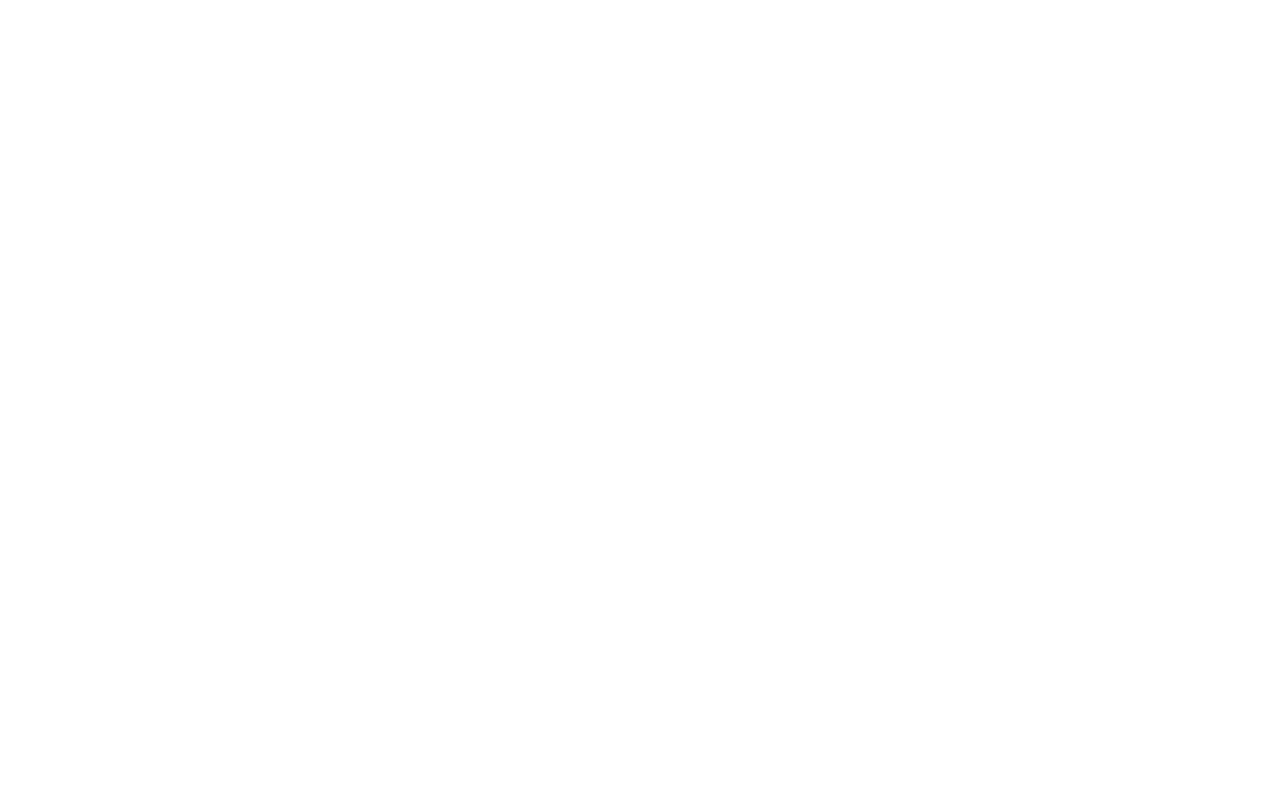
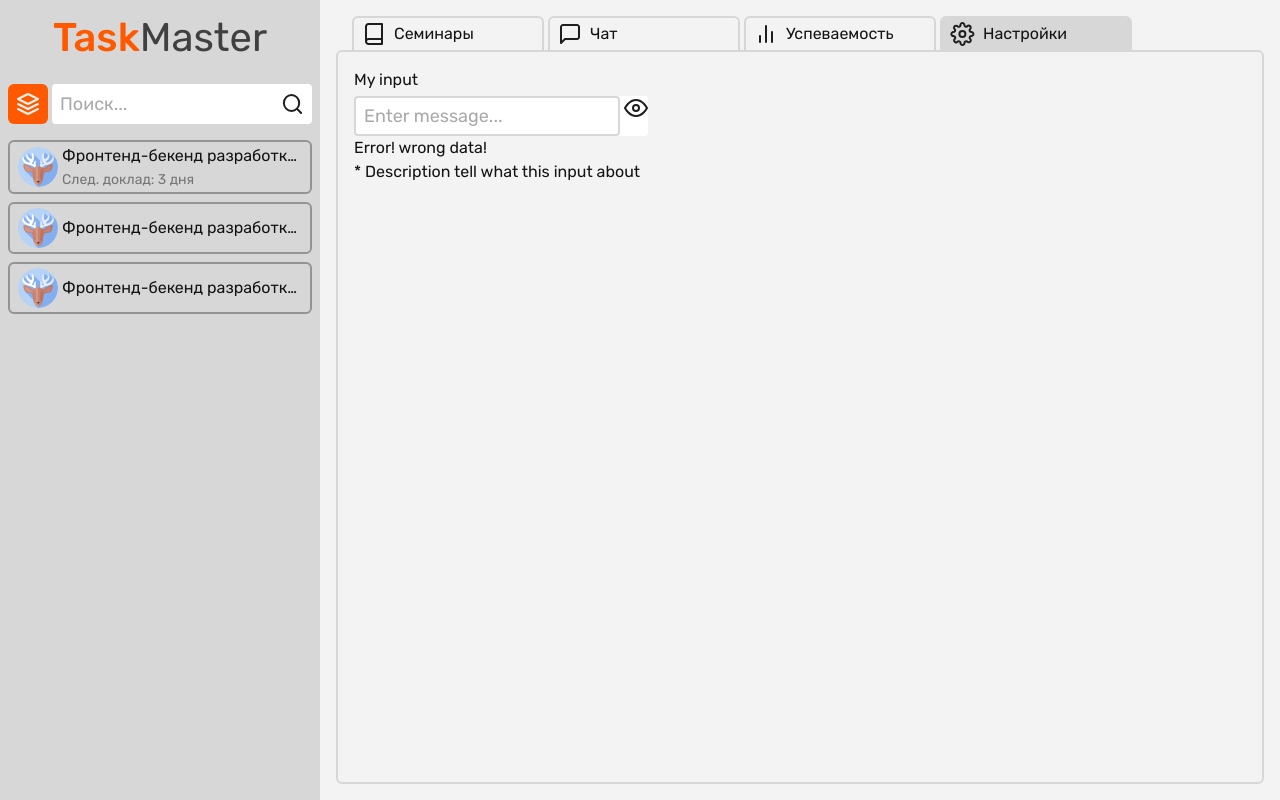
Before and after one commit to unwelcome/TaskMaster-v.2, a Vue app in the folder frontend/: page /main/settings in a window 1280 px wide. Before the commit this address had no page. Built offline with nearby package versions, Linux system fonts and the light colour scheme.

Commit message:
added custom input

```diff
--- a/frontend/src/assets/styles/style.css
+++ b/frontend/src/assets/styles/style.css
@@ -179,4 +179,20 @@
     scrollbar-width: thin;
     scrollbar-color: var(--scroll-thumb-color) #dddddd;
   }
+  .custom-input {
+    display: flex;
+    flex-direction: row;
+    align-items: stretch;
+    -moz-column-gap: 4px;
+         column-gap: 4px;
+    outline: none;
+    border-radius: 4px;
+    background-color: var(--color-bg-input);
+  }
+  .custom-input > input {
+    @apply text-lg px-2 py-1 bg-transparent grow rounded;
+  }
+  .custom-input:focus-within {
+    outline: 2px solid var(--color-border-focus);
+  }
 }/*# sourceMappingURL=style.css.map */
--- a/frontend/src/assets/styles/style.scss
+++ b/frontend/src/assets/styles/style.scss
@@ -205,4 +205,22 @@
       scrollbar-color: var(--scroll-thumb-color) #dddddd;
     }
   }
+
+  .custom-input{
+    display: flex;
+    flex-direction: row;
+    align-items: stretch;
+    column-gap: 4px;
+    outline: none;
+    border-radius: 4px;
+    background-color: var(--color-bg-input);
+
+    & > input{
+      @apply text-lg px-2 py-1 bg-transparent grow rounded;
+    }
+
+    &:focus-within{
+      outline: 2px solid var(--color-border-focus);
+    }
+  }
 }
--- /dev/null
+++ b/frontend/src/lib/customInput/inputText.vue
@@ -0,0 +1,105 @@
+<template>
+    <div class="flex flex-col items-start">
+        <label class="flex flex-col gap-1 cursor-pointer">
+            {{ inpTitle }}
+            <div class="custom-input">
+                <input :type=inpType :placeholder=inpPlaceholder @input="updateValue(value)" :value="value" />
+                <div v-if="inpType === 'password'">
+                    <!--Eye Off-->
+                    <svg v-if="passwordShowed" width="24" height="24" viewBox="0 0 24 24" fill="none" xmlns="http://www.w3.org/2000/svg">
+                        <g clip-path="url(#clip0_5_40)">
+                            <path d="M17.94 17.94C16.2306 19.243 14.1491 19.9649 12 20C5 20 1 12 1 12C2.24389 9.6819 3.96914 7.65661 6.06 6.06M9.9 4.24C10.5883 4.07888 11.2931 3.99834 12 4C19 4 23 12 23 12C22.393 13.1356 21.6691 14.2047 20.84 15.19M14.12 14.12C13.8454 14.4147 13.5141 14.6512 13.1462 14.8151C12.7782 14.9791 12.3809 15.0673 11.9781 15.0744C11.5753 15.0815 11.1752 15.0074 10.8016 14.8565C10.4281 14.7056 10.0887 14.481 9.80385 14.1962C9.51897 13.9113 9.29439 13.5719 9.14351 13.1984C8.99262 12.8248 8.91853 12.4247 8.92563 12.0219C8.93274 11.6191 9.02091 11.2218 9.18488 10.8538C9.34884 10.4859 9.58525 10.1546 9.88 9.88M1 1L23 23" stroke="#1E1E1E" stroke-width="2" stroke-linecap="round" stroke-linejoin="round"/>
+                        </g>
+                    </svg>
+                    <!--Eye On-->
+                    <svg v-else width="24" height="24" viewBox="0 0 24 24" fill="none" xmlns="http://www.w3.org/2000/svg">
+                        <path d="M1 12C1 12 5 4 12 4C19 4 23 12 23 12C23 12 19 20 12 20C5 20 1 12 1 12Z" stroke="#1E1E1E" stroke-width="2" stroke-linecap="round" stroke-linejoin="round"/>
+                        <path d="M12 15C13.6569 15 15 13.6569 15 12C15 10.3431 13.6569 9 12 9C10.3431 9 9 10.3431 9 12C9 13.6569 10.3431 15 12 15Z" stroke="#1E1E1E" stroke-width="2" stroke-linecap="round" stroke-linejoin="round"/>
+                    </svg>
+                </div>
+            </div>
+        </label>
+        <p v-if="inpShowError">{{ inpError }}</p>
+        <p v-if="inpShowDescription">{{ inpDescription }}</p>
+    </div>
+</template>
+<script lang="ts">
+export default {
+    emits: ['updateValue'],
+    props:{
+        inpType: {
+            type: String,
+            required: false,
+            default: 'text',
+        },
+        inpTitle: {
+            type: String,
+            required: false,
+            default: '',
+        },
+        inpPlaceholder: {
+            type: String,
+            required: false,
+            default: '',
+        },
+        inpDescription: {
+            type: String,
+            required: false,
+            default: '',
+        },
+        inpShowDescription: {
+            type: Boolean,
+            required: false,
+            default: false,
+        },
+        inpDescriptionClass: {
+            type: String,
+            required: false,
+            default: '',
+        },
+        inpError: {
+            type: String,
+            required: false,
+            default: '',
+        },
+        inpShowError: {
+            type: Boolean,
+            required: false,
+            default: false,
+        },
+        inpErrorClass: {
+            type: String,
+            required: false,
+            default: '',
+        },
+        inpDefaultValue: {
+            type: String,
+            required: false,
+            default: '',
+        },
+        inpResetValue: {
+            type: Boolean,
+            required: false,
+            default: false,
+        },
+    },
+    data(){
+        return{
+            value: this.inpDefaultValue as string,
+
+            passwordShowed: false as boolean,
+        }
+    },
+    methods: {
+        updateValue(newVal: string){
+            this.value = newVal;
+            this.$emit('updateValue', newVal);
+        }
+    },
+    watch:{
+        inpResetValue(newVal: boolean){
+            if(newVal) this.value = this.inpDefaultValue;
+        }
+    }
+}
+</script>
--- /dev/null
+++ b/frontend/src/pages/MainPage/SubPages/SettingsPage/SettingsPage.vue
@@ -0,0 +1,24 @@
+<template>
+    <div>
+        <inputText
+            :inp-type="'password'"
+            :inp-title="'My input'"
+            :inp-placeholder="'Enter message...'"
+            :inp-default-value="''"
+            :inp-description="'* Description tell what this input about'"
+            :inp-show-description="true"
+            :inp-error="'Error! wrong data!'"
+            :inp-show-error="true"
+        />
+    </div>
+</template>
+<script lang="ts">
+
+import inputText from '@/lib/customInput/inputText.vue';
+
+export default {
+    components:{
+        inputText,
+    }
+}
+</script>
--- a/frontend/src/pages/MainPage/widgets/bookmarksView.vue
+++ b/frontend/src/pages/MainPage/widgets/bookmarksView.vue
@@ -16,7 +16,7 @@
           <path d="M18 20V10M12 20V4M6 20V14" stroke="#1E1E1E" stroke-width="2" stroke-linecap="round" stroke-linejoin="round"/>
         </svg>
       </bookmarkItem>
-      <bookmarkItem :title="'Настройки'">
+      <bookmarkItem :title="'Настройки'" :selected="$route.name === 'SettingsPage'" @click="$router.push({name: 'SettingsPage'})">
         <svg width="25" height="24" viewBox="0 0 25 24" fill="none" xmlns="http://www.w3.org/2000/svg">
           <g clip-path="url(#clip0_8_203)">
           <path d="M12.4128 15C14.0697 15 15.4128 13.6569 15.4128 12C15.4128 10.3431 14.0697 9 12.4128 9C10.756 9 9.41284 10.3431 9.41284 12C9.41284 13.6569 10.756 15 12.4128 15Z" stroke="#1E1E1E" stroke-width="2" stroke-linecap="round" stroke-linejoin="round"/>
--- a/frontend/src/router/index.ts
+++ b/frontend/src/router/index.ts
@@ -22,6 +22,11 @@
           path: 'performance',
           name: 'PerformancePage',
           component: () => import('../pages/MainPage/SubPages/PerformancePage/PerformancePage.vue'),
+        },
+        {
+          path: 'settings',
+          name: 'SettingsPage',
+          component: () => import('../pages/MainPage/SubPages/SettingsPage/SettingsPage.vue'),
         }
       ]
     }
```
Also changed, not shown: 2 other files (tests, documents, lock files or other folders).
